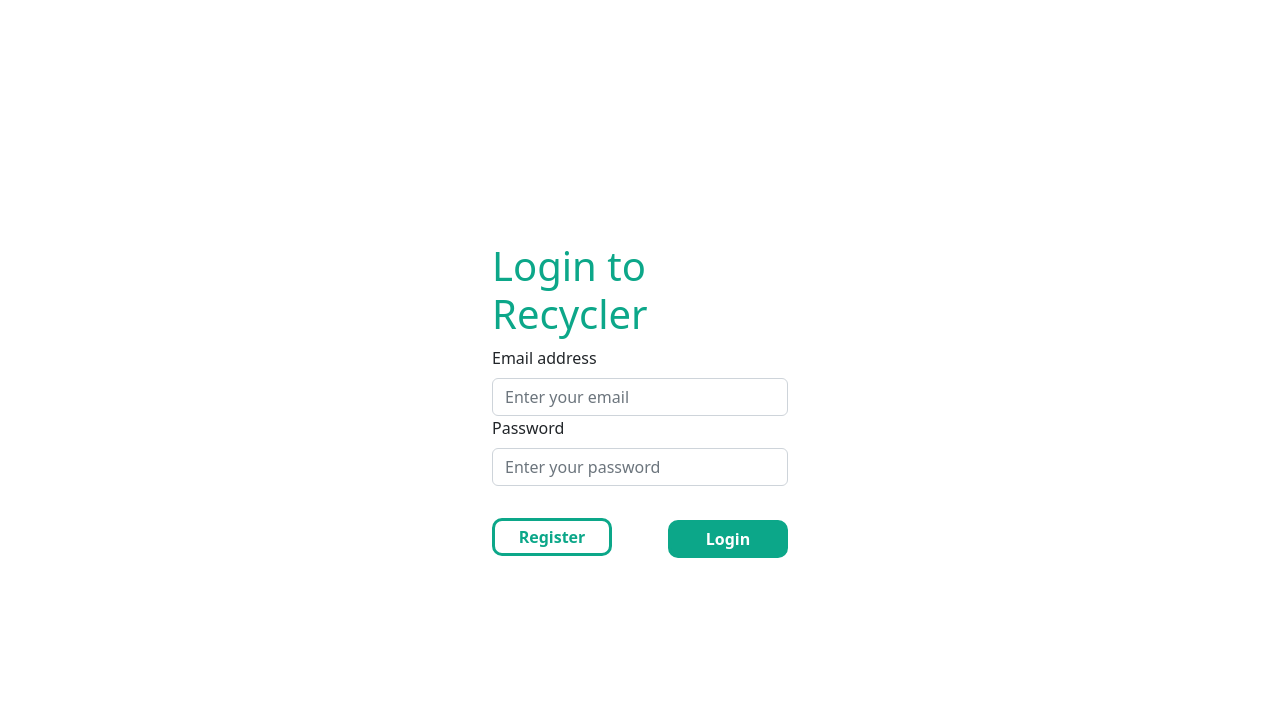
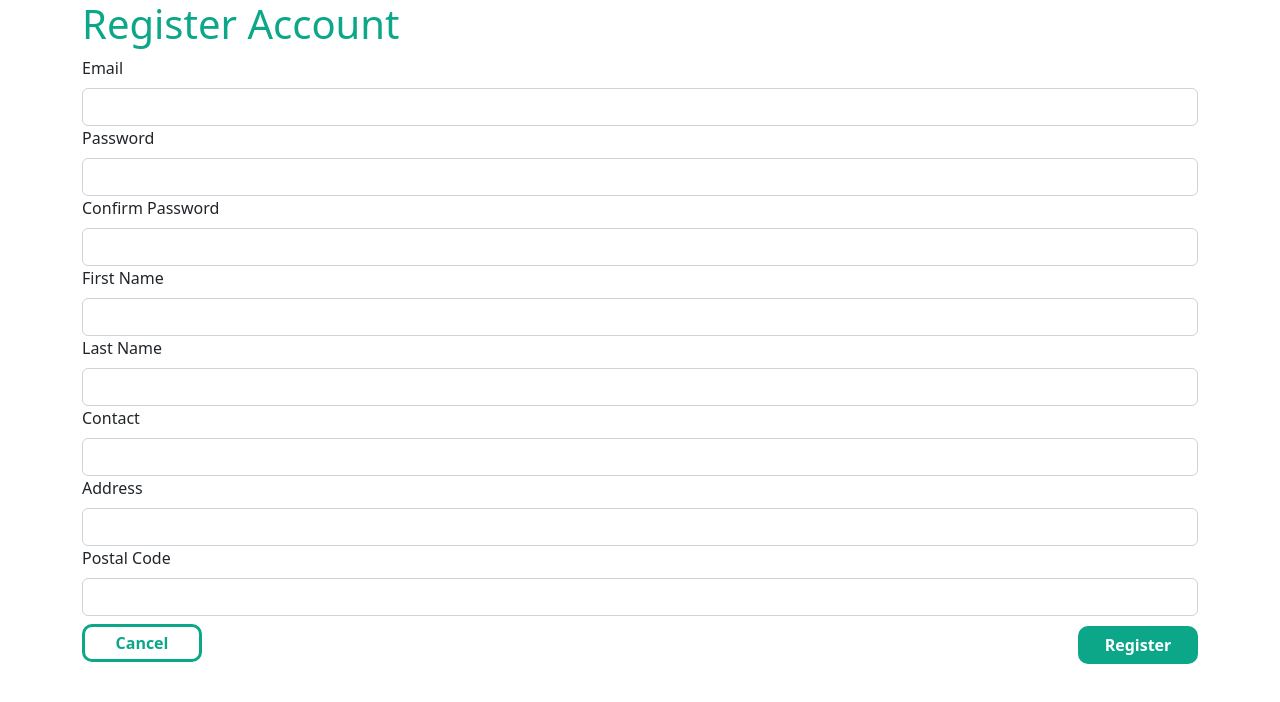
Before and after one commit to mtech-batch-31/waste-recycler-client, a React (Create React App) app: page /register in a window 1280 px wide. Shown: the top 702 px of the page. Built offline with nearby package versions, Linux system fonts and the light colour scheme.

Commit message:
Added RegisterPage and Router

```diff
--- a/src/App.tsx
+++ b/src/App.tsx
@@ -1,25 +1,21 @@
-import React from 'react';
+import React, { useState } from 'react';
+import { RouterProvider, createBrowserRouter } from 'react-router-dom';
+import Login from './Page/Login'
+import RegisterAccount from './Page/Register'
 import logo from './logo.svg';
 import './App.css';
 
+const router = createBrowserRouter([
+  {
+    path: "/", element: <Login />
+  },
+  {
+    path: "/register", element: <RegisterAccount />
+  }
+]);
+
 function App() {
-  return (
-    <div className="App">
-      <header className="App-header">
-        <img src={logo} className="App-logo" alt="logo" />
-        <p>
-          Edit <code>src/App.tsx</code> and save to reload.
-        </p>
-        <a
-          className="App-link"
-          href="https://reactjs.org"
-          target="_blank"
-          rel="noopener noreferrer"
-        >
-          Learn React
-        </a>
-      </header>
-    </div>
+  return (<RouterProvider router={router} />
   );
 }
 
--- a/src/Page/Login.tsx
+++ b/src/Page/Login.tsx
@@ -1,5 +1,6 @@
 import React, { useState, useEffect } from 'react'
 import { Button, Form, Container, Row, Col } from 'react-bootstrap';
+import { Link } from "react-router-dom"
 import 'bootstrap/dist/css/bootstrap.min.css';
 import 'bootstrap/dist/js/bootstrap.min.js';
 import './Login.css';
@@ -116,7 +117,7 @@ const Login: React.FC = () => {
                         {errorMessage && <div className="text-danger mr-2 d-inline-block">{errorMessage}</div>}<br />
                         <Row className="d-flex justify-content-between align-items-center">
                             <Col>
-                                <Button variant="primary" type="submit" className="btn-custom-outline">Register</Button>
+                                <Link to="/register"><Button variant="primary" className="btn-custom-outline">Register</Button></Link>
                             </Col>
                             <Col className="d-flex justify-content-end">
                                 <Button variant="primary" type="submit" className="btn-custom">Login</Button>
--- /dev/null
+++ b/src/Page/Register.tsx
@@ -0,0 +1,56 @@
+import "../../node_modules/bootstrap/dist/css/bootstrap.min.css"
+import "../../node_modules/bootstrap/dist/js/bootstrap.bundle.min"
+import { Button, Form, Container, Row, Col } from 'react-bootstrap';
+
+const RegisterAccount = () => {
+
+    return (
+    <Container>
+        <Form>
+            <h1 className="custom-color">Register Account</h1>
+            <Form.Group id="txtEmail">
+                <Form.Label>Email</Form.Label>
+                <Form.Control id="txtEmail" type="email" />
+            </Form.Group>
+            <Form.Group>
+                <Form.Label>Password</Form.Label>
+                <Form.Control className="form-control" id="txtPassword" type="password" />
+            </Form.Group >
+            <Form.Group>
+                <Form.Label htmlFor="txtConfirmPassword">Confirm Password</Form.Label>
+                <Form.Control className="form-control" id="txtConfirmPassword" type="password" />
+            </Form.Group>
+            <Form.Group>
+                <Form.Label htmlFor="txtFirstName">First Name</Form.Label>
+                <Form.Control  className="form-control" id="txtFirstName" type="text" />
+            </Form.Group>
+            <Form.Group>
+                <Form.Label htmlFor="txtLastName">Last Name</Form.Label>
+                <Form.Control className="form-control" id="txtLastName" type="text" />
+            </Form.Group>
+            <Form.Group>
+                <Form.Label htmlFor="txtContact">Contact</Form.Label>
+                <Form.Control className="form-control" id="txtContact" type="text" />
+            </Form.Group>
+            <Form.Group>
+                <Form.Label htmlFor="txtAddress">Address</Form.Label>
+                <Form.Control className="form-control" id="txtAddress" type="text" />
+            </Form.Group>
+            <Form.Group>
+                <Form.Label htmlFor="txtPostalCode">Postal Code</Form.Label>
+                <Form.Control className="form-control" id="txtPostalCode" type="text" />
+            </Form.Group>
+            <Row className="d-flex justify-content-between align-items-center">
+                <Col>
+                    <Button variant="primary" className="btn-custom-outline">Cancel</Button>
+                </Col>
+                <Col className="d-flex justify-content-end">
+                    <Button variant="primary" type="submit" className="btn-custom">Register</Button>
+                </Col>
+            </Row>
+        </Form>
+    </Container>);
+
+}
+
+export default RegisterAccount;
--- a/src/index.tsx
+++ b/src/index.tsx
@@ -10,7 +10,7 @@ const root = ReactDOM.createRoot(
 );
 root.render(
   <React.StrictMode>
-    <Login />
+    <App />
   </React.StrictMode>
 );
 
```
